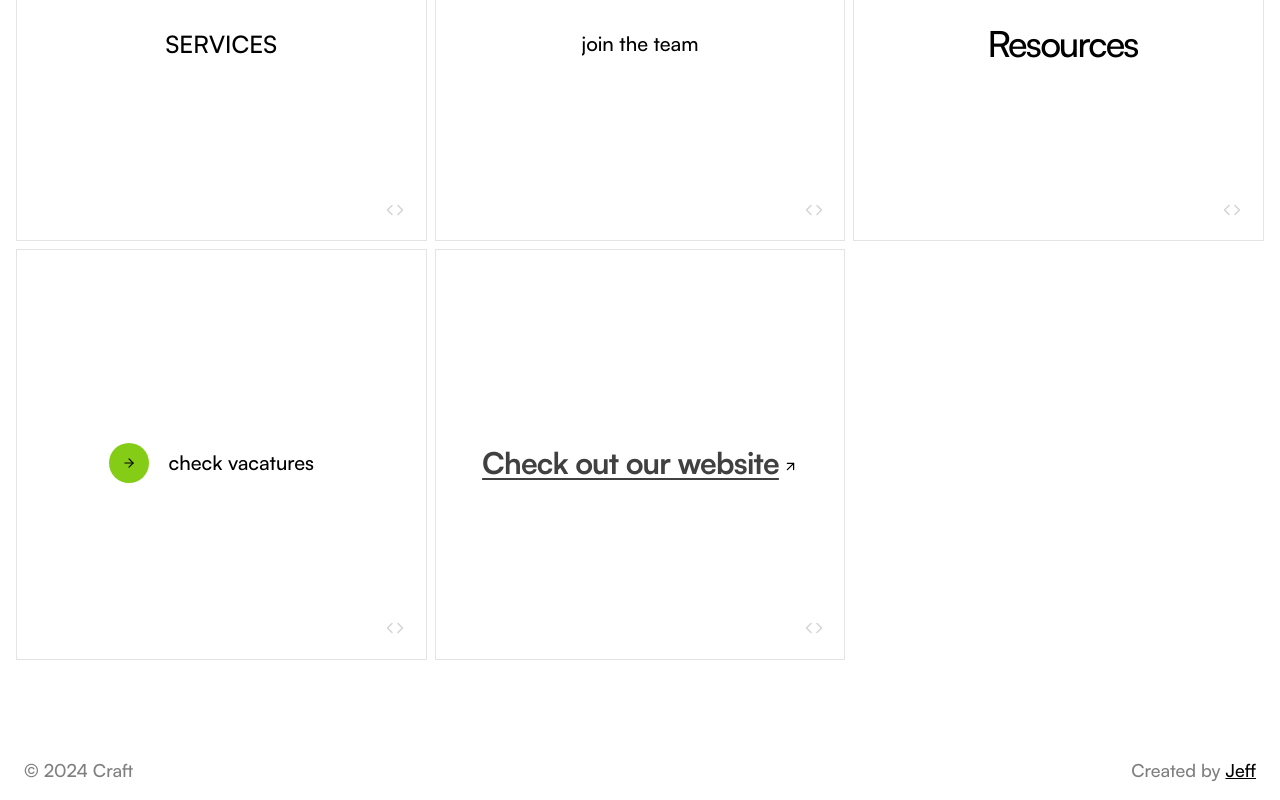
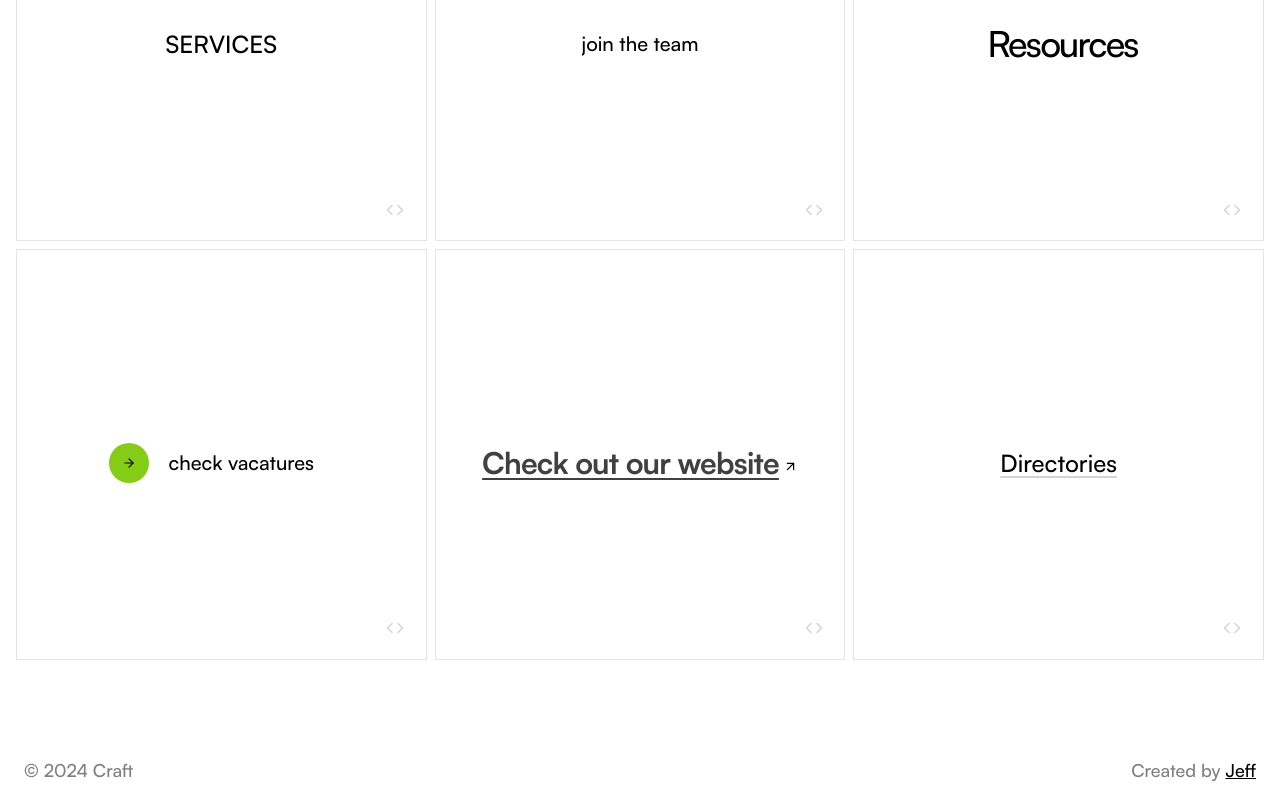
Before and after one commit to Jeff-Maina/craft, a Next.js app: page /elements/links in a window 1280 px wide. Shown: the part 900-1700 px from the top of the page. Built offline with nearby package versions, Linux system fonts and the light colour scheme.

Commit message:
Add link component 009

```diff
--- /dev/null
+++ b/src/app/(pages)/elements/links/(examples)/link_009/codeblock.tsx
@@ -0,0 +1,8 @@
+const javascript: string = ``
+
+const typescript: string = ``;
+
+export const codeblock = {
+  javascript,
+  typescript,
+};
--- /dev/null
+++ b/src/app/(pages)/elements/links/(examples)/link_009/link_009.tsx
@@ -0,0 +1,17 @@
+"use client";
+
+import ElementLayout from "../../../ElementLayout";
+import { codeblock } from "./codeblock";
+
+const Link009 = () => {
+  return (
+    <ElementLayout codeBlock={codeblock}>
+      <a href="" className="group/link relative">
+        <span className="lg:text-2xl underline underline-offset-4 decoration-zinc-300">Directories</span>
+        <div className="absolute bottom-[1px] h-[2px] left-0 w-0 bg-black group-hover/link:w-full transition-all duration-300"></div>
+      </a>
+    </ElementLayout>
+  );
+};
+
+export default Link009;
--- a/src/app/(pages)/elements/links/Linkslist.tsx
+++ b/src/app/(pages)/elements/links/Linkslist.tsx
@@ -6,6 +6,7 @@ import Link02 from "./(examples)/link_002/link_002";
 import Link006 from "./(examples)/link_006/link_006";
 import Link007 from "./(examples)/link_007/Link_007";
 import Link008 from "./(examples)/link_008/Link_008";
+import Link009 from "./(examples)/link_009/link_009";
 
 type LinkProps = JSX.Element;
 
@@ -17,5 +18,6 @@ export const Linklist: Array<LinkProps> = [
   <Link005 />,
   <Link006 />,
   <Link007 />,
-  <Link008 />
+  <Link008 />,
+  <Link009 />,
 ];
```
